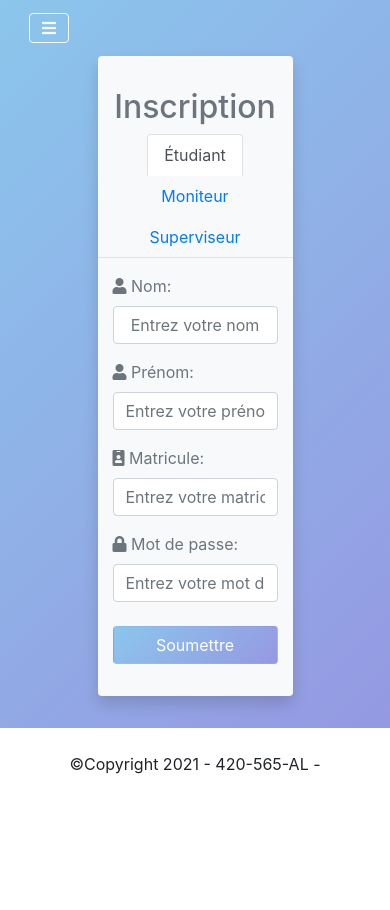
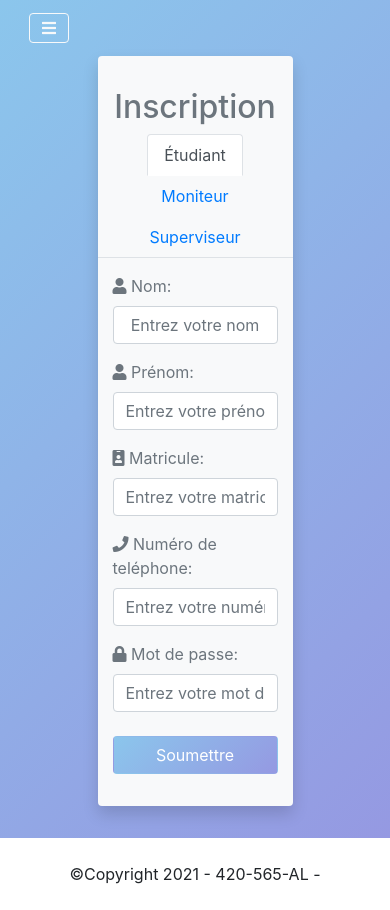
Before and after one commit to NicolasH-L/420-565-A21_ProjetIntegre_Equipe2, a React (Create React App) app in the folder React/projet_integre_equipe2/: page /Registration in a window 390 px wide. Before the commit the page ends 844 px from the top, so only its background shows below. Built offline with nearby package versions, Linux system fonts and the light colour scheme.

Commit message:
EQ2-181 - Frontend: Ajout d'un champ pour le numero de telephone pour l'etudiant lors de l'inscription

```diff
--- a/React/projet_integre_equipe2/src/components/StudentRegistration.js
+++ b/React/projet_integre_equipe2/src/components/StudentRegistration.js
@@ -5,8 +5,8 @@ import { useHistory } from 'react-router-dom'
 import { RegexPattern } from './RegexPattern'
 
 const StudentRegistration = ({onAdd}) => {
-    const [student, setStudent] = useState({lastName:"", firstName:"", password:"", matricule:"", actualSession: ""})
-    const [error, setError] = useState({lastName: "", firstName: "", password: "", matricule: ""})
+    const [student, setStudent] = useState({lastName:"", firstName:"", password:"", matricule:"", telephoneNumber: "", actualSession: ""})
+    const [error, setError] = useState({lastName: "", firstName: "", password: "", matricule: "", telephoneNumber: ""})
     const history = useHistory()
 
     const sessionPrefix = ["winter", "summer"]
@@ -18,8 +18,8 @@ const StudentRegistration = ({onAdd}) => {
 
     const onSubmit = (e) => {
         e.preventDefault()
-        if (!_.isEmpty(error.lastName) || !_.isEmpty(error.firstName) || !_.isEmpty(error.password)|| !_.isEmpty(error.matricule) ||
-            _.isEmpty(student.lastName) || _.isEmpty(student.firstName) || _.isEmpty(student.password )|| _.isEmpty(student.matricule)){
+        if (!_.isEmpty(error.lastName) || !_.isEmpty(error.firstName) || !_.isEmpty(error.password)|| !_.isEmpty(error.matricule) || !_.isEmpty(error.telephoneNumber) ||
+            _.isEmpty(student.lastName) || _.isEmpty(student.firstName) || _.isEmpty(student.password )|| _.isEmpty(student.matricule) || _.isEmpty(student.telephoneNumber)){
             alert("Veuillez remplir tous les champs correctement!")
             return
         } else {
@@ -45,11 +45,14 @@ const StudentRegistration = ({onAdd}) => {
         let patternName = RegexPattern.getPatternName()
         let patternMatricule = RegexPattern.getPatternMatricule()
         let patternPassword = RegexPattern.getPatternPassword()
+        let patternTelephone = RegexPattern.getPatternTelephone()
 
         if (e.target.name === "lastName" || e.target.name === "firstName")
             pattern = new RegExp(patternName)
         else  if (e.target.name === "password")
             pattern = new RegExp(patternPassword)
+        else if (e.target.name === "telephoneNumber")
+            pattern = new RegExp(patternTelephone)
         else  if (e.target.name === "matricule")
             pattern = new RegExp(patternMatricule)
 
@@ -88,6 +91,11 @@ const StudentRegistration = ({onAdd}) => {
                     <input type="text" className="form-control text-center" id="matriculeStudent" name="matricule" placeholder="Entrez votre matricule" onChange={validateInput} required/>
                 </div>
                 <div className="form-group">
+                    <label htmlFor="telephoneNumber" className="text-secondary"><i class="fas fa-phone"></i> Numéro de teléphone: </label>
+                    {error.telephoneNumber !== "" ? error.telephoneNumber : ""}
+                    <input type="text" className="form-control text-center" id="telephoneNumber" name="telephoneNumber" placeholder="Entrez votre numéro de teléphone" onChange={validateInput} required />
+                </div>
+                <div className="form-group">
                     <label htmlFor="passwordStudent" className="text-secondary"><i className="fas fa-lock"></i> Mot de passe: </label>
                     {error.password !== "" ? error.password : ""}
                     <input type="password" className="form-control text-center" id="passwordStudent" name="password" placeholder="Entrez votre mot de passe" onChange={validateInput} required/>
```
